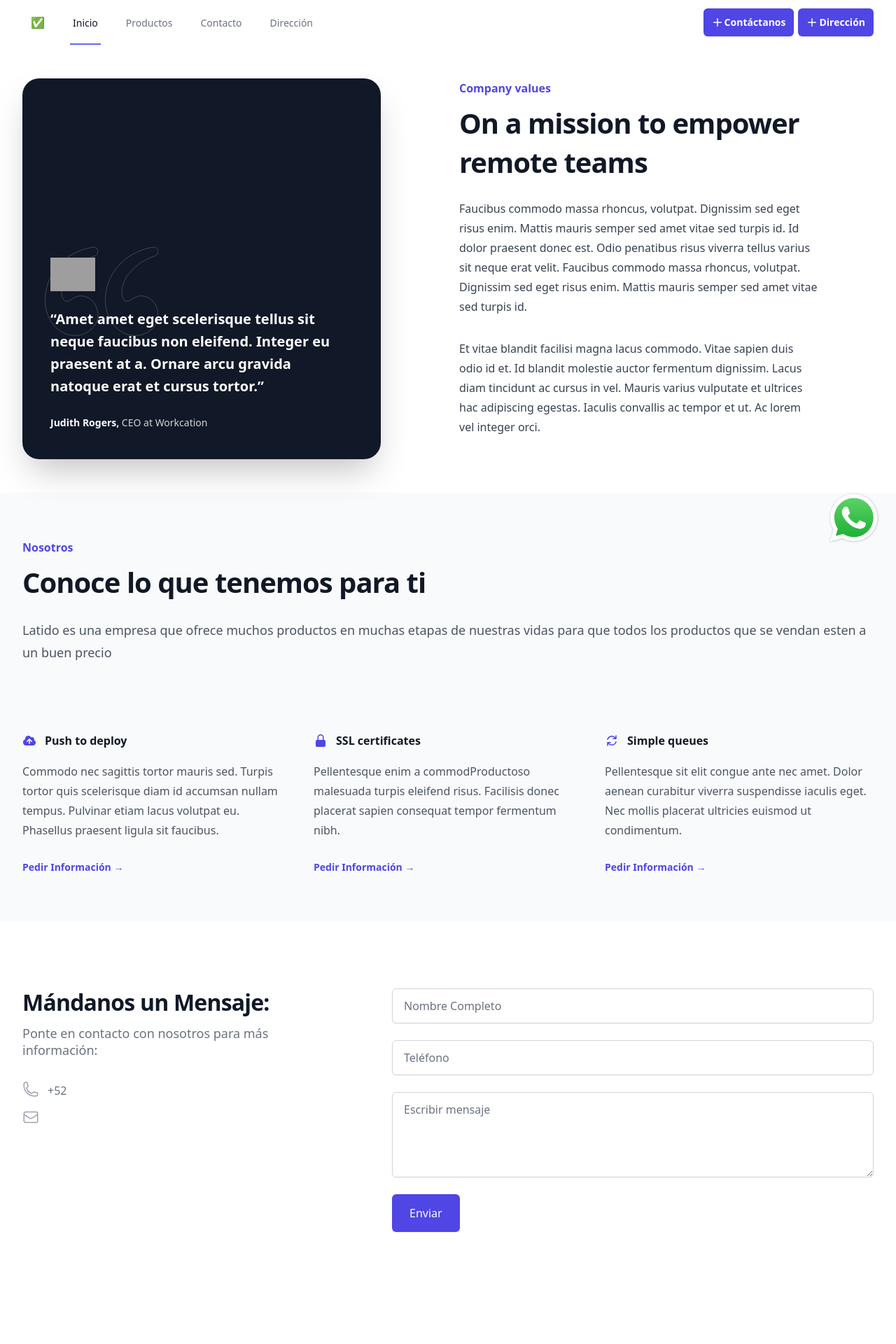
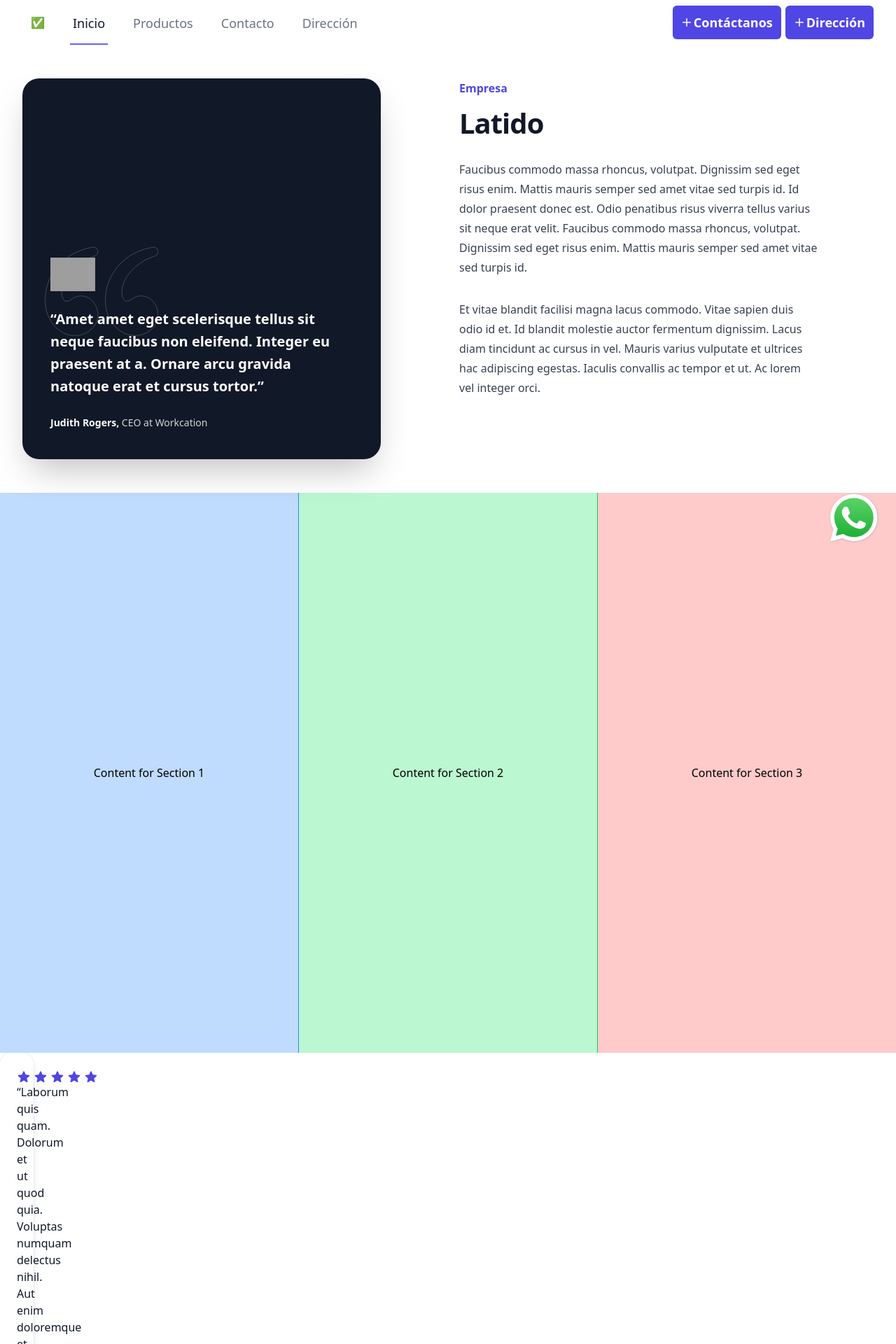
Before and after one commit to septiseb/templateWebsite, a Next.js app: page / in a window 1280 px wide. Shown: the top 1920 px of the page at 70% size. Built offline with nearby package versions, Linux system fonts and the light colour scheme; grey boxes are pictures that could not be loaded.

Commit message:
Adding review Card and the google Business Card

```diff
--- a/src/components/CTA.jsx
+++ /dev/null
@@ -1,7 +0,0 @@
-import React from 'react'
-
-export default function CTA() {
-  return (
-    <div>CTA</div>
-  )
-}
--- a/src/components/Features.jsx
+++ b/src/components/Features.jsx
@@ -30,11 +30,8 @@ export default function Features() {
       <div className="mx-auto max-w-7xl px-6 lg:px-8">
         <div className="mx-auto lg:text-left">
           <h2 className="text-base font-semibold leading-7 text-indigo-600">Nosotros</h2>
-          <p className="mt-2 text-3xl font-bold tracking-tight text-gray-900 sm:text-4xl">
+          <p className="mt-2 -mb-8 text-3xl font-bold tracking-tight text-gray-900 sm:text-4xl">
             Conoce lo que tenemos para ti
-          </p>
-          <p className="mt-6 text-lg leading-8 text-gray-600">
-            Latido es una empresa que ofrece muchos productos en muchas etapas de nuestras vidas para que todos los productos que se vendan esten a un buen precio
           </p>
         </div>
         <div className="mx-auto mt-16 max-w-2xl sm:mt-20 lg:mt-24 lg:max-w-none">
--- a/src/components/Footer.jsx
+++ b/src/components/Footer.jsx
@@ -1,6 +1,7 @@
 const navigation = [
     {
       name: 'Facebook',
+      visible:true,
       href: '#',
       icon: (props) => (
         <svg fill="currentColor" viewBox="0 0 24 24" {...props}>
@@ -14,6 +15,7 @@ const navigation = [
     },
     {
       name: 'Instagram',
+      visible:true,
       href: '#',
       icon: (props) => (
         <svg fill="currentColor" viewBox="0 0 24 24" {...props}>
@@ -27,6 +29,7 @@ const navigation = [
     },
     {
       name: 'Twitter',
+      visible:true,
       href: '#',
       icon: (props) => (
         <svg fill="currentColor" viewBox="0 0 24 24" {...props}>
@@ -36,6 +39,7 @@ const navigation = [
     },
     {
       name: 'GitHub',
+      visible:true,
       href: '#',
       icon: (props) => (
         <svg fill="currentColor" viewBox="0 0 24 24" {...props}>
@@ -49,6 +53,7 @@ const navigation = [
     },
     {
       name: 'YouTube',
+      visible:true,
       href: '#',
       icon: (props) => (
         <svg fill="currentColor" viewBox="0 0 24 24" {...props}>
--- /dev/null
+++ b/src/components/GoogleCard.jsx
@@ -0,0 +1,30 @@
+import React from 'react';
+
+function ThreeSections() {
+    return (
+        <div className="h-screen w-full flex flex-col md:flex-row">
+            {/* Section 1 */}
+            <div className="flex-1 bg-blue-200 md:border-r md:border-blue-500">
+                <div className="h-full flex items-center justify-center">
+                    Content for Section 1
+                </div>
+            </div>
+
+            {/* Section 2 */}
+            <div className="flex-1 bg-green-200 md:border-r md:border-green-500">
+                <div className="h-full flex items-center justify-center">
+                    Content for Section 2
+                </div>
+            </div>
+
+            {/* Section 3 */}
+            <div className="flex-1 bg-red-200">
+                <div className="h-full flex items-center justify-center">
+                    Content for Section 3
+                </div>
+            </div>
+        </div>
+    );
+}
+
+export default ThreeSections;
--- a/src/components/Hero.jsx
+++ b/src/components/Hero.jsx
@@ -10,9 +10,6 @@ export default function Hero() {
                 className="absolute left-1/2 top-1/2 -ml-16 "
                 aria-hidden="true"
               >
-                <div
-                  className="aspect-[1097/845] w-[68.5625rem] "
-                />
               </div>
               <figure className="relative isolate">
                 <svg
@@ -42,9 +39,9 @@ export default function Hero() {
           </div>
           <div>
             <div className="text-base leading-7 text-gray-700 lg:max-w-lg">
-              <p className="text-base font-semibold leading-7 text-indigo-600">Company values</p>
+              <p className="text-base font-semibold leading-7 text-indigo-600">Empresa</p>
               <h1 className="mt-2 text-3xl font-bold tracking-tight text-gray-900 sm:text-4xl">
-                On a mission to empower remote teams
+                Latido
               </h1>
               <div className="max-w-xl">
                 <p className="mt-6">
--- a/src/components/NavBar.jsx
+++ b/src/components/NavBar.jsx
@@ -34,25 +34,25 @@ export default function NavBar() {
                   {/* Current: "border-indigo-500 text-gray-900", Default: "border-transparent text-gray-500 hover:border-gray-300 hover:text-gray-700" */}
                   <a
                     href="#"
-                    className="inline-flex items-center border-b-2 border-indigo-500 px-1 pt-1 text-sm font-medium text-gray-900"
+                    className="inline-flex items-center border-b-2 border-indigo-500 px-1 pt-1 text-lg font-medium text-gray-900"
                   >
                     Inicio
                   </a>
                   <a
                     href="#"
-                    className="inline-flex items-center border-b-2 border-transparent px-1 pt-1 text-sm font-medium text-gray-500 hover:border-gray-300 hover:text-gray-700"
+                    className="inline-flex items-center border-b-2 border-transparent px-1 pt-1 text-lg font-medium text-gray-500 hover:border-gray-300 hover:text-gray-700"
                   >
                     Productos
                   </a>
                   <a
                     href="#contact"
-                    className="inline-flex items-center border-b-2 border-transparent px-1 pt-1 text-sm font-medium text-gray-500 hover:border-gray-300 hover:text-gray-700"
+                    className="inline-flex items-center border-b-2 border-transparent px-1 pt-1 text-lg font-medium text-gray-500 hover:border-gray-300 hover:text-gray-700"
                   >
                     Contacto
                   </a>
                   <a
                     href="#location"
-                    className="inline-flex items-center border-b-2 border-transparent px-1 pt-1 text-sm font-medium text-gray-500 hover:border-gray-300 hover:text-gray-700"
+                    className="inline-flex items-center border-b-2 border-transparent px-1 pt-1 text-lg font-medium text-gray-500 hover:border-gray-300 hover:text-gray-700"
                   >
                     Dirección
                   </a>
@@ -62,7 +62,7 @@ export default function NavBar() {
                 <div className="flex-shrink-0">
                   <button
                     type="button"
-                    className="relative inline-flex items-center rounded-md bg-indigo-600 px-3 py-2 text-sm font-semibold text-white shadow-sm hover:bg-indigo-500 focus-visible:outline focus-visible:outline-2 focus-visible:outline-offset-2 focus-visible:outline-indigo-600"
+                    className="relative inline-flex items-center rounded-md bg-indigo-600 px-3 py-2 text-lg font-semibold text-white shadow-sm hover:bg-indigo-500 focus-visible:outline focus-visible:outline-2 focus-visible:outline-offset-2 focus-visible:outline-indigo-600"
                   >
                     <PlusIcon className="-ml-0.5 h-5 w-5" aria-hidden="true" />
                     Contáctanos
@@ -71,7 +71,7 @@ export default function NavBar() {
                 <div className="flex-shrink-0">
                   <button
                     type="button"
-                    className="relative inline-flex items-center rounded-md bg-indigo-600 px-3 py-2 text-sm font-semibold text-white shadow-sm hover:bg-indigo-500 focus-visible:outline focus-visible:outline-2 focus-visible:outline-offset-2 focus-visible:outline-indigo-600"
+                    className="relative inline-flex items-center rounded-md bg-indigo-600 px-3 py-2 text-lg font-semibold text-white shadow-sm hover:bg-indigo-500 focus-visible:outline focus-visible:outline-2 focus-visible:outline-offset-2 focus-visible:outline-indigo-600"
                   >
                     <PlusIcon className="-ml-0.5 h-5 w-5" aria-hidden="true" />
                     Dirección
--- /dev/null
+++ b/src/components/ReviewCard.jsx
@@ -0,0 +1,34 @@
+import { StarIcon } from '@heroicons/react/20/solid'
+
+export default function ReviewCard({ testimonial }) {
+  return (
+    <div className="w-12">
+      <figure
+        key={testimonial.author.handle}
+        className="rounded-2xl bg-white p-6 shadow-lg ring-1 ring-gray-900/5"
+      >
+        <div className="flex gap-x-1 text-indigo-600">
+          <StarIcon className="h-5 w-5 flex-none" aria-hidden="true" />
+          <StarIcon className="h-5 w-5 flex-none" aria-hidden="true" />
+          <StarIcon className="h-5 w-5 flex-none" aria-hidden="true" />
+          <StarIcon className="h-5 w-5 flex-none" aria-hidden="true" />
+          <StarIcon className="h-5 w-5 flex-none" aria-hidden="true" />
+        </div>
+        <blockquote className="text-gray-900">
+          <p>{`“${testimonial.body}”`}</p>
+        </blockquote>
+        <figcaption className="mt-6 flex items-center gap-x-4">
+          <img
+            className="h-10 w-10 rounded-full bg-gray-50"
+            src={testimonial.author.imageUrl}
+            alt=""
+          />
+          <div>
+            <div className="font-semibold">{testimonial.author.name}</div>
+            <div className="text-gray-600">{`@${testimonial.author.handle}`}</div>
+          </div>
+        </figcaption>
+      </figure>
+    </div>
+  )
+}
--- a/src/pages/index.jsx
+++ b/src/pages/index.jsx
@@ -2,13 +2,25 @@ import Contact from '@/components/Contact'
 import FAQS from '@/components/FAQS'
 import Features from '@/components/Features'
 import Footer from '@/components/Footer'
+import GoogleCard from '@/components/GoogleCard'
 import Hero from '@/components/Hero'
 import Maps from '@/components/Maps'
 import NavBar from '@/components/NavBar'
+import ReviewCard from '@/components/ReviewCard'
 import SEO from '@/components/SEO'
 import WhatsApp from '@/components/WhatsApp'
 import Head from 'next/head'
 
+
+const testimonial = {
+  body: 'Laborum quis quam. Dolorum et ut quod quia. Voluptas numquam delectus nihil. Aut enim doloremque et ipsam.',
+  author: {
+    name: 'Leslie Alexander',
+    handle: 'lesliealexander',
+    imageUrl:
+      'https://images.unsplash.com/photo-1494790108377-be9c29b29330?ixlib=rb-1.2.1&ixid=eyJhcHBfaWQiOjEyMDd9&auto=format&fit=facearea&facepad=2&w=256&h=256&q=80',
+  }
+}
 export default function Login() {
   return (
     <>
@@ -17,6 +29,8 @@ export default function Login() {
       </Head>
           <NavBar />
           <Hero />
+          <GoogleCard />
+          <ReviewCard testimonial={testimonial} />
           <Features features={""} />
           <Contact contact={""} />
           <Maps placeId={"ChIJLU7jZClu5kcR4PcOOO6p3I0"} />
```
